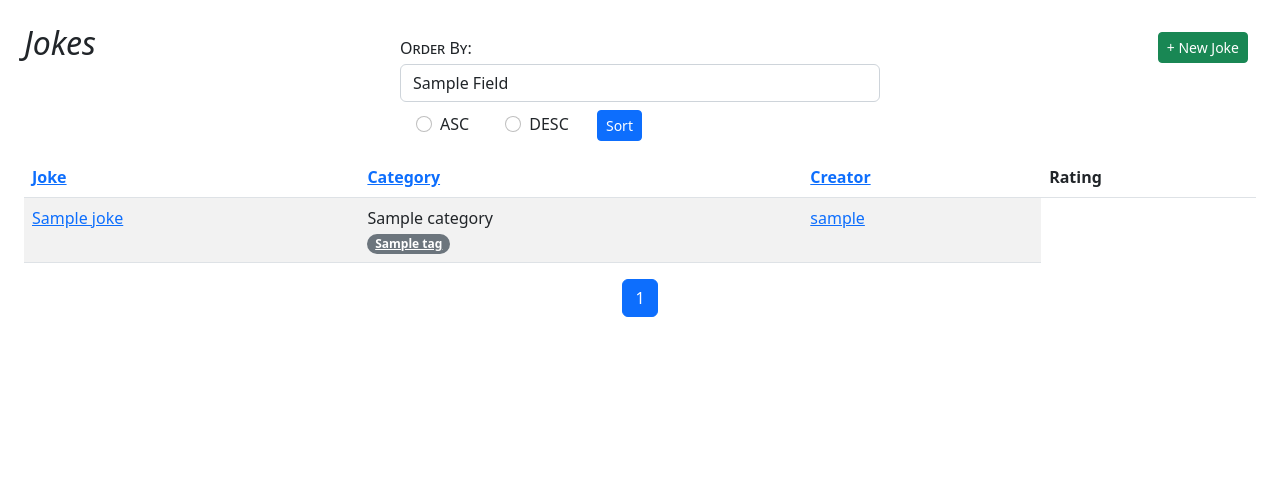
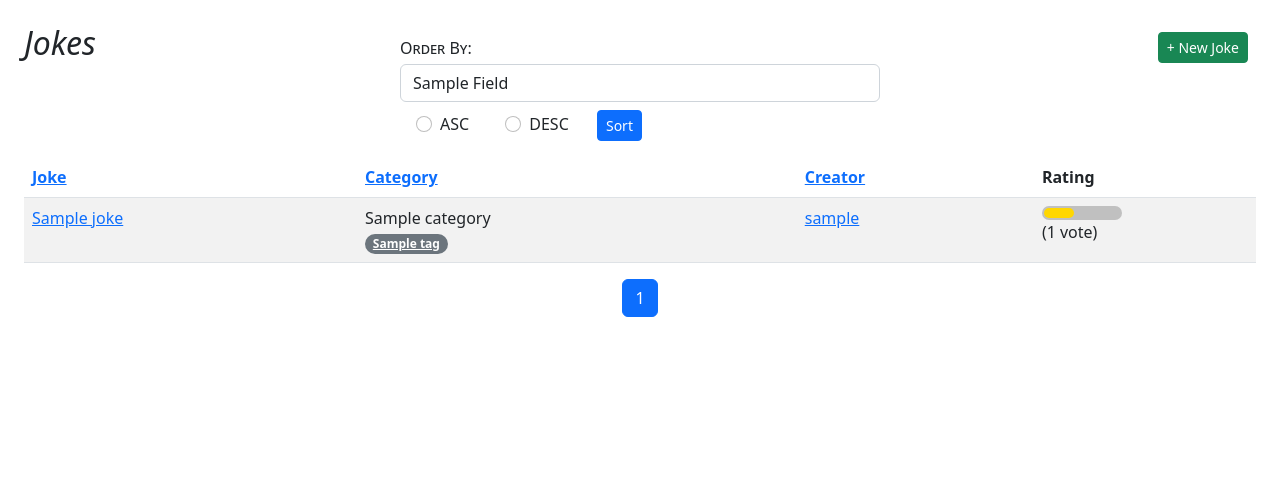
Before and after one commit to jaden005/djangojokes.com, a Django app: template templates/jokes/joke_list.html in a window 1280 px wide. Shown: the part 93-596 px from the top of the page. Run offline with Django 5.2, Linux system fonts and the light colour scheme; the template is opened without the code that fills it: most values are stand-ins (such as "Sample title", 1, 10 or a date in 2020); parts of the project's set-up code (start-up, migrations or seed data) failed here and were passed over; some libraries are stand-ins or nearby versions.

Commit message:
Querying

```diff
--- a/static/css/main.css
+++ b/static/css/main.css
@@ -54,3 +54,17 @@ label {
   background-color: pink;
   color: darkred;
 }
+
+/* RATING BAR */
+#rating-container {
+  background-color:silver;
+  border-radius: .5em;
+  max-width: 5rem;
+  padding: 2px;
+}
+
+#rating {
+  background-color: gold;
+  border-radius: .5em;
+  height: 10px;
+}
--- a/templates/jokes/joke_list.html
+++ b/templates/jokes/joke_list.html
@@ -89,6 +89,13 @@
           </a>
           {% endif %}
         </td>
+        <td>
+          <div id="rating-container" title="{{ joke.rating }}">
+            <div id="rating"
+              style="width:{% widthratio joke.rating 10 100 %}%;"></div>
+          </div>
+          ({{ joke.num_votes }} vote{{ joke.num_votes|pluralize }})
+        </td>
       </tr>
       {% endfor %}
     </tbody>
```
Also changed, not shown: jokes/models.py (+11 -0 lines).
